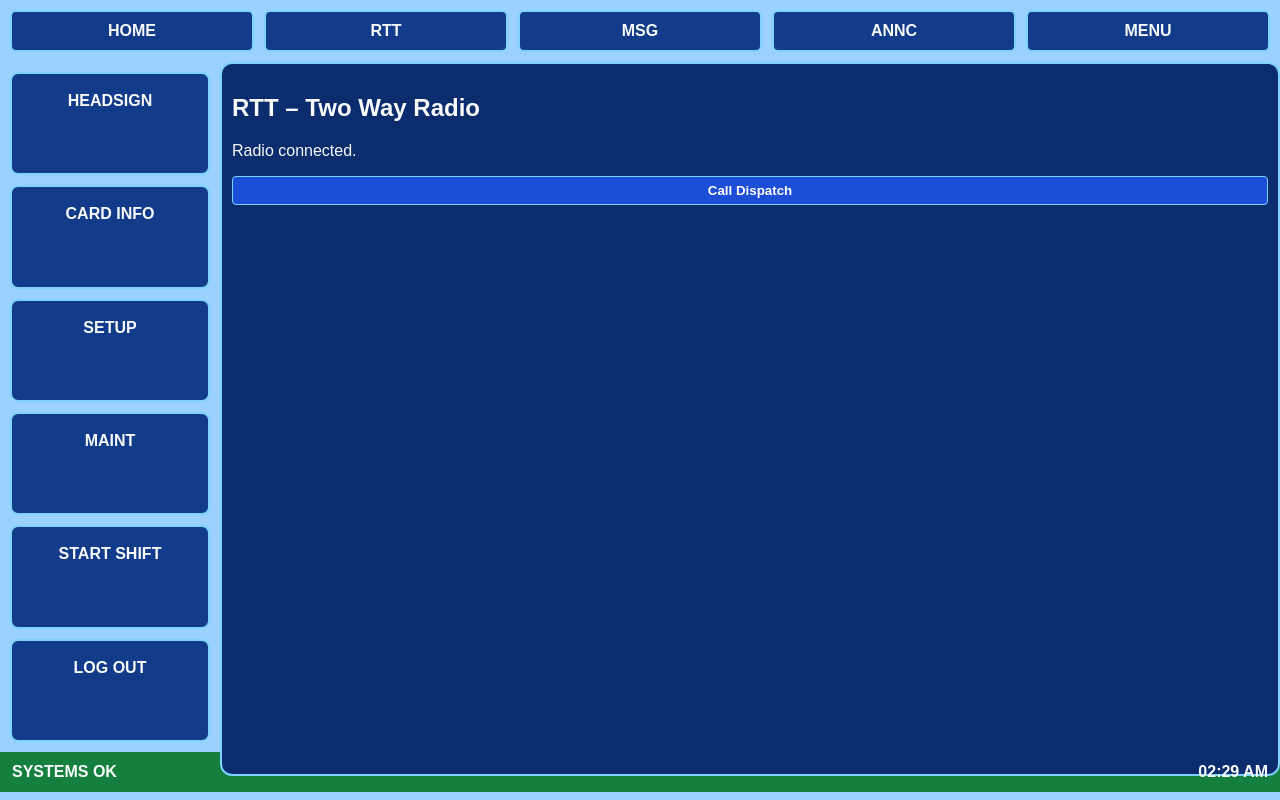
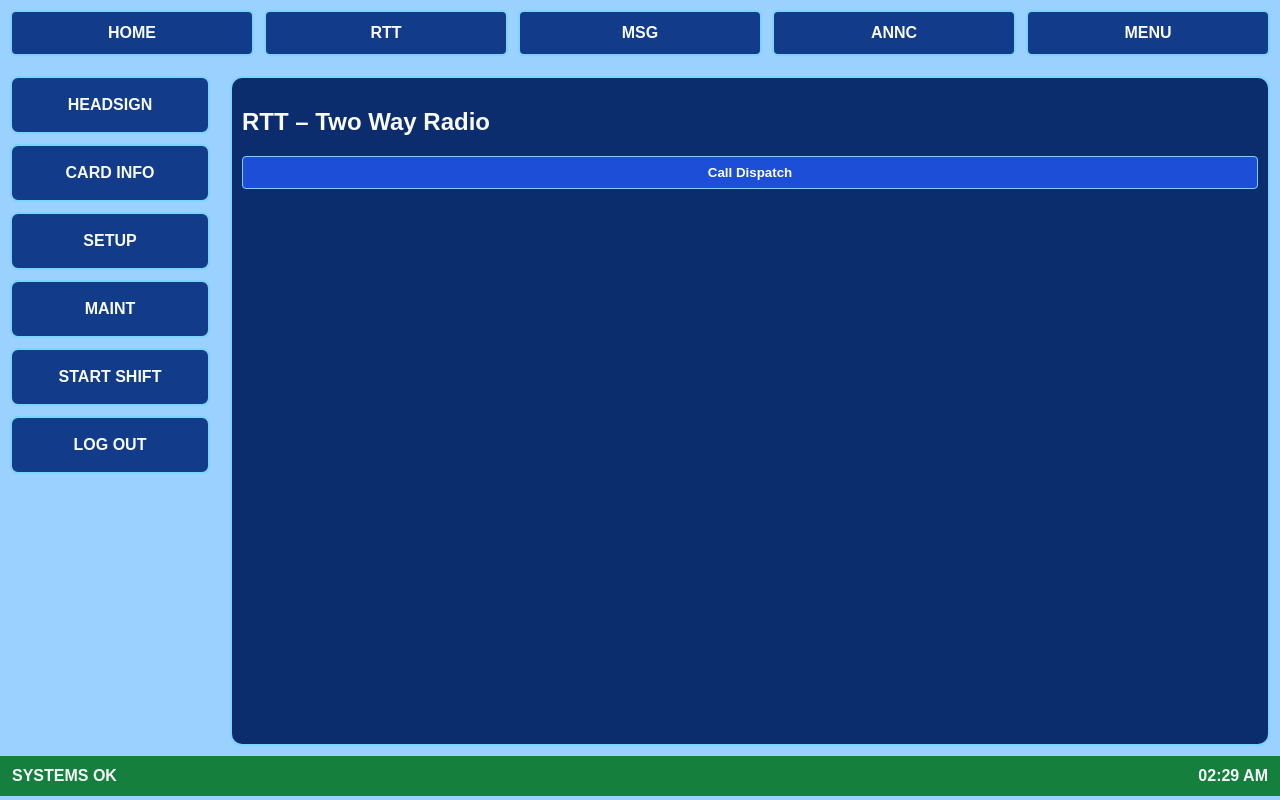
Before and after one commit to ICCE354/prta-dispatch, a plain HTML site: page index.html in a window 1280 px wide. Both pictures are taken after a click on the element "RTT". Drawn offline with Linux system fonts and the light colour scheme.

Commit message:
Update index.html

```diff
--- a/index.html
+++ b/index.html
@@ -7,8 +7,8 @@
 
 <style>
 :root{
-  --bg:#9ad1ff;
-  --panel:#0b2c6d;
+  --baby:#9ad1ff;
+  --dark:#0b2c6d;
   --btn:#123c8a;
   --border:#7dd3fc;
   --white:#f8fafc;
@@ -16,42 +16,49 @@
   --green:#15803d;
 }
 
+*{box-sizing:border-box}
+
 body{
   margin:0;
-  background:var(--bg);
+  background:var(--baby);
   font-family:Arial, Helvetica, sans-serif;
   color:var(--white);
 }
 
-/* TOP BAR */
+/* ================= TOP BAR ================= */
 .topbar{
-  display:grid;
-  grid-template-columns:repeat(5,1fr);
+  display:flex;
   gap:10px;
   padding:10px;
+  z-index:10;
+  position:relative;
 }
 .topbtn{
+  flex:1;
   background:var(--btn);
   border:2px solid var(--border);
   border-radius:6px;
-  padding:10px;
+  padding:12px;
   text-align:center;
   font-weight:bold;
   cursor:pointer;
+  pointer-events:auto;
 }
 
-/* MAIN */
+/* ================= MAIN ================= */
 .main{
-  display:grid;
-  grid-template-columns:220px 1fr;
+  display:flex;
   height:calc(100vh - 110px);
 }
 
-/* LEFT */
+/* ================= LEFT ================= */
 .left{
+  width:220px;
   padding:10px;
-  display:grid;
+  display:flex;
+  flex-direction:column;
   gap:10px;
+  z-index:5;
 }
 .leftbtn{
   background:var(--btn);
@@ -61,43 +68,54 @@ body{
   text-align:center;
   font-weight:bold;
   cursor:pointer;
+  pointer-events:auto;
 }
 
-/* PANELS */
+/* ================= CENTER ================= */
+.center{
+  flex:1;
+  padding:10px;
+  z-index:1;
+}
+
+/* ================= PANELS ================= */
 .panel{
   display:none;
   height:100%;
-  background:var(--panel);
+  background:var(--dark);
   border:2px solid var(--border);
   border-radius:12px;
   padding:10px;
 }
-.panel.active{display:block}
+.panel.active{
+  display:block;
+}
 
-/* SCHEDULE */
+/* ================= TABLE ================= */
 table{
   width:100%;
   border-collapse:collapse;
 }
 th,td{
   border:1px solid var(--border);
-  padding:6px;
+  padding:8px;
   text-align:center;
 }
 th{background:var(--btn)}
 
 .arriveBtn{
+  padding:8px;
   width:100%;
-  padding:6px;
   background:#1d4ed8;
   border:1px solid var(--border);
   color:white;
   font-weight:bold;
   border-radius:4px;
   cursor:pointer;
+  pointer-events:auto;
 }
 
-/* FOOTER */
+/* ================= FOOTER ================= */
 .footer{
   height:40px;
   display:flex;
@@ -131,8 +149,8 @@ th{background:var(--btn)}
     <div class="leftbtn" onclick="showPanel('msgPanel')">CARD INFO</div>
     <div class="leftbtn" onclick="showPanel('menuPanel')">SETUP</div>
     <div class="leftbtn" onclick="showPanel('menuPanel')">MAINT</div>
-    <div class="leftbtn">START SHIFT</div>
-    <div class="leftbtn">LOG OUT</div>
+    <div class="leftbtn" onclick="alert('Shift Started')">START SHIFT</div>
+    <div class="leftbtn" onclick="alert('Logged Out')">LOG OUT</div>
   </div>
 
   <!-- CENTER -->
@@ -147,8 +165,9 @@ th{background:var(--btn)}
     <!-- RTT -->
     <div id="rttPanel" class="panel">
       <h2>RTT – Two Way Radio</h2>
-      <p>Radio connected.</p>
-      <button class="arriveBtn">Call Dispatch</button>
+      <button class="arriveBtn" onclick="alert('Dispatch Called')">
+        Call Dispatch
+      </button>
     </div>
 
     <!-- MSG -->
@@ -160,7 +179,7 @@ th{background:var(--btn)}
     <!-- ANNOUNCEMENTS -->
     <div id="anncPanel" class="panel">
       <h2>Announcements</h2>
-      <button class="arriveBtn">Please move to rear of bus</button>
+      <button class="arriveBtn">Move to rear of bus</button>
       <button class="arriveBtn">Do not talk to operator</button>
       <button class="arriveBtn">Accessible seating reminder</button>
     </div>
@@ -168,7 +187,7 @@ th{background:var(--btn)}
     <!-- MENU -->
     <div id="menuPanel" class="panel">
       <h2>System Menu</h2>
-      <p>Diagnostics OK</p>
+      <p>All systems operational</p>
     </div>
 
   </div>
@@ -189,13 +208,13 @@ function updateClock(){
 }
 setInterval(updateClock,1000); updateClock();
 
-/* PANEL SWITCHING */
+/* PANEL SWITCH */
 function showPanel(id){
   document.querySelectorAll(".panel").forEach(p=>p.classList.remove("active"));
   document.getElementById(id).classList.add("active");
 }
 
-/* SCHEDULE DATA */
+/* SCHEDULE */
 const scheduleData = [
   { stop:"Main St", time:"08:30", arrived:false },
   { stop:"Broadway", time:"08:42", arrived:false }
@@ -203,56 +222,45 @@ const scheduleData = [
 
 function renderSchedule(){
   const t = document.getElementById("sched");
-  t.innerHTML = `
-    <tr><th>STOP</th><th>TIME</th><th>STATUS</th></tr>
-  `;
+  t.innerHTML = `<tr><th>STOP</th><th>TIME</th><th>STATUS</th></tr>`;
   scheduleData.forEach((s,i)=>{
-    const r = t.insertRow();
-    r.insertCell().innerText = s.stop;
-    r.insertCell().innerText = s.time;
-    const c = r.insertCell();
-    if(!s.arrived){
-      c.innerHTML =
-        `<button class="arriveBtn" onclick="arrive(${i})">ARRIVED</button>`;
-    } else {
-      c.innerText = s.statusText;
-    }
+    const r=t.insertRow();
+    r.insertCell().innerText=s.stop;
+    r.insertCell().innerText=s.time;
+    const c=r.insertCell();
+    c.innerHTML = s.arrived
+      ? s.status
+      : `<button class="arriveBtn" onclick="arrive(${i})">ARRIVED</button>`;
   });
 }
 
 function arrive(i){
-  const s = scheduleData[i];
-  const now = new Date();
-  const [h,m] = s.time.split(":").map(Number);
-  const sched = new Date(); sched.setHours(h,m,0,0);
-  const diff = Math.round((now - sched)/60000);
-
-  let text="ON TIME";
-  if(diff>1) text=`LATE +${diff} MIN`;
-  if(diff<-1) text=`EARLY ${Math.abs(diff)} MIN`;
-
+  const s=scheduleData[i];
+  const now=new Date();
+  const [h,m]=s.time.split(":").map(Number);
+  const sched=new Date(); sched.setHours(h,m,0,0);
+  const diff=Math.round((now-sched)/60000);
   s.arrived=true;
-  s.statusText=text;
-
+  s.status = diff>1 ? `LATE +${diff} MIN` :
+             diff<-1 ? `EARLY ${Math.abs(diff)} MIN` : "ON TIME";
   renderSchedule();
   updateFooter();
 }
 
 function updateFooter(){
-  const next = scheduleData.find(s=>!s.arrived);
+  const next=scheduleData.find(s=>!s.arrived);
   if(!next){
     footer.classList.remove("late");
     statusText.innerText="TRIP COMPLETE";
     return;
   }
-  const [h,m] = next.time.split(":").map(Number);
-  const sched = new Date(); sched.setHours(h,m,0,0);
-  const diff = Math.round((new Date()-sched)/60000);
-
+  const [h,m]=next.time.split(":").map(Number);
+  const sched=new Date(); sched.setHours(h,m,0,0);
+  const diff=Math.round((new Date()-sched)/60000);
   if(diff>1){
     footer.classList.add("late");
     statusText.innerText=`LATE ${diff} MIN`;
-  } else {
+  }else{
     footer.classList.remove("late");
     statusText.innerText="SYSTEMS OK";
   }
```
